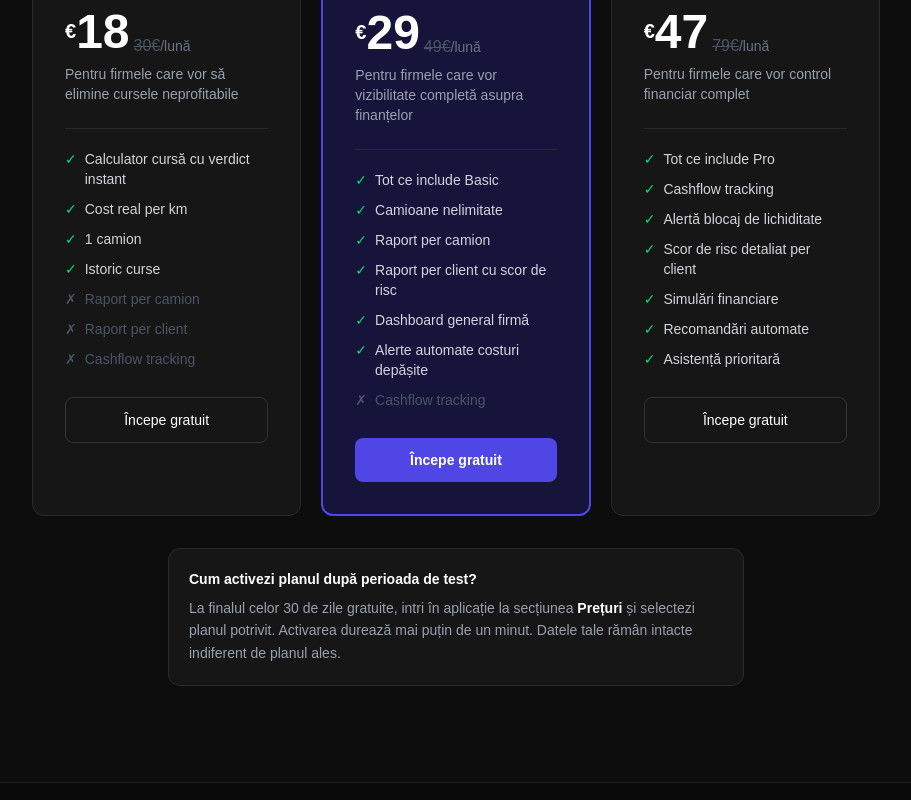
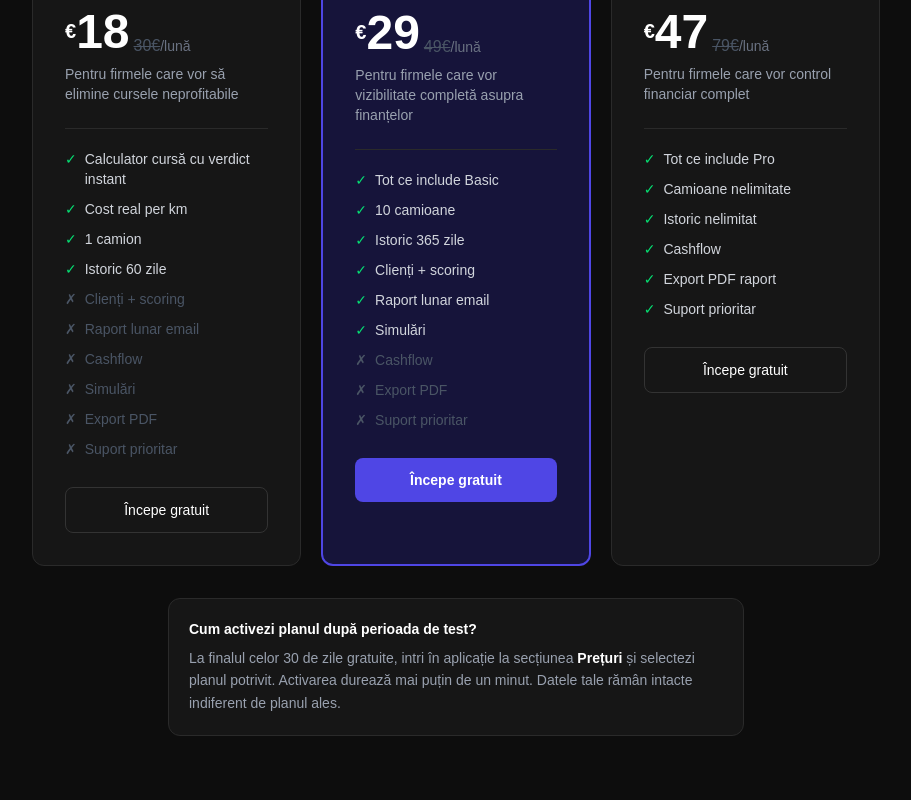
Before and after one commit to GabrielaH19/saas-boilerplate, a Next.js app: page / in a window 1280 px wide. Shown: the part 3340-4140 px from the top of the page, without its empty margins (184-1095 px from the left). Built offline with nearby package versions, Linux system fonts and the light colour scheme.

Commit message:
feat: actualizat liste features pricing RO+IT

```diff
--- a/app/page.tsx
+++ b/app/page.tsx
@@ -149,10 +149,10 @@ export default function LandingPage() {
             <div className="text-5xl font-semibold text-white mb-1"><sup className="text-xl">€</sup>18<sub className="text-sm font-normal text-gray-500"><span className="text-base line-through text-gray-600 ml-1">30€</span>{locale === "it" ? "/mese" : "/lună"}</sub></div>
             <div className="text-sm text-gray-400 mb-6 mt-2">{locale === "it" ? "Per le aziende che vogliono eliminare i viaggi non redditizi" : "Pentru firmele care vor să elimine cursele neprofitabile"}</div>
             <div className="border-t border-[#2a2a2a] pt-5 mb-7 space-y-2.5">
-              {(locale === "it" ? ["Calcolatore viaggio con verdetto istantaneo", "Costo reale per km", "1 camion", "Storico viaggi"] : ["Calculator cursă cu verdict instant", "Cost real per km", "1 camion", "Istoric curse"]).map(f => (
+              {(locale === "it" ? ["Calcolatore viaggio con verdetto istantaneo", "Costo reale per km", "1 camion", "Storico 60 giorni"] : ["Calculator cursă cu verdict instant", "Cost real per km", "1 camion", "Istoric 60 zile"]).map(f => (
                 <div key={f} className="flex gap-2 text-sm text-gray-300"><span className="text-green-400">✓</span>{f}</div>
               ))}
-              {(locale === "it" ? ["Report per camion", "Report per cliente", "Cashflow tracking"] : ["Raport per camion", "Raport per client", "Cashflow tracking"]).map(f => (
+              {(locale === "it" ? ["Clienti + scoring", "Report mensile email", "Cashflow", "Simulazioni", "Export PDF", "Supporto prioritario"] : ["Clienți + scoring", "Raport lunar email", "Cashflow", "Simulări", "Export PDF", "Suport prioritar"]).map(f => (
                 <div key={f} className="flex gap-2 text-sm text-gray-600"><span>✗</span>{f}</div>
               ))}
             </div>
@@ -169,10 +169,10 @@ export default function LandingPage() {
             <div className="text-5xl font-semibold text-white mb-1"><sup className="text-xl">€</sup>29<sub className="text-sm font-normal text-gray-500"><span className="text-base line-through text-gray-600 ml-1">49€</span>{locale === "it" ? "/mese" : "/lună"}</sub></div>
             <div className="text-sm text-gray-400 mb-6 mt-2">{locale === "it" ? "Per le aziende che vogliono visibilità completa sulle finanze" : "Pentru firmele care vor vizibilitate completă asupra finanțelor"}</div>
             <div className="border-t border-[#2a2a2a] pt-5 mb-7 space-y-2.5">
-              {(locale === "it" ? ["Tutto di Basic", "Camion illimitati", "Report per camion", "Report per cliente con punteggio rischio", "Dashboard generale azienda", "Avvisi automatici costi superati"] : ["Tot ce include Basic", "Camioane nelimitate", "Raport per camion", "Raport per client cu scor de risc", "Dashboard general firmă", "Alerte automate costuri depășite"]).map(f => (
+             {(locale === "it" ? ["Tutto di Basic", "10 camion", "Storico 365 giorni", "Clienti + scoring", "Report mensile email", "Simulazioni"] : ["Tot ce include Basic", "10 camioane", "Istoric 365 zile", "Clienți + scoring", "Raport lunar email", "Simulări"]).map(f => (
                 <div key={f} className="flex gap-2 text-sm text-gray-300"><span className="text-green-400">✓</span>{f}</div>
               ))}
-              {(locale === "it" ? ["Cashflow tracking"] : ["Cashflow tracking"]).map(f => (
+              {(locale === "it" ? ["Cashflow", "Export PDF", "Suport prioritar"] : ["Cashflow", "Export PDF", "Suport prioritar"]).map(f => (
                 <div key={f} className="flex gap-2 text-sm text-gray-600"><span>✗</span>{f}</div>
               ))}
             </div>
@@ -186,7 +186,7 @@ export default function LandingPage() {
             <div className="text-5xl font-semibold text-white mb-1"><sup className="text-xl">€</sup>47<sub className="text-sm font-normal text-gray-500"><span className="text-base line-through text-gray-600 ml-1">79€</span>{locale === "it" ? "/mese" : "/lună"}</sub></div>
             <div className="text-sm text-gray-400 mb-6 mt-2">{locale === "it" ? "Per le aziende che vogliono il controllo finanziario completo" : "Pentru firmele care vor control financiar complet"}</div>
             <div className="border-t border-[#2a2a2a] pt-5 mb-7 space-y-2.5">
-              {(locale === "it" ? ["Tutto di Pro", "Cashflow tracking", "Avviso blocco liquidità", "Punteggio rischio dettagliato per cliente", "Simulazioni finanziarie", "Raccomandazioni automatiche", "Assistenza prioritaria"] : ["Tot ce include Pro", "Cashflow tracking", "Alertă blocaj de lichiditate", "Scor de risc detaliat per client", "Simulări financiare", "Recomandări automate", "Asistență prioritară"]).map(f => (
+              {(locale === "it" ? ["Tutto di Pro", "Camion illimitati", "Storico illimitato", "Cashflow tracking", "Export PDF report", "Supporto prioritario"] : ["Tot ce include Pro", "Camioane nelimitate", "Istoric nelimitat", "Cashflow", "Export PDF raport", "Suport prioritar"]).map(f => (
                 <div key={f} className="flex gap-2 text-sm text-gray-300"><span className="text-green-400">✓</span>{f}</div>
               ))}
             </div>
```
